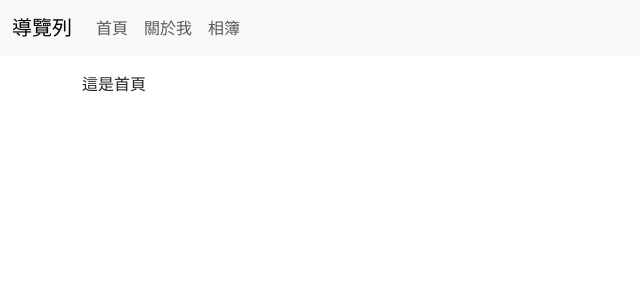
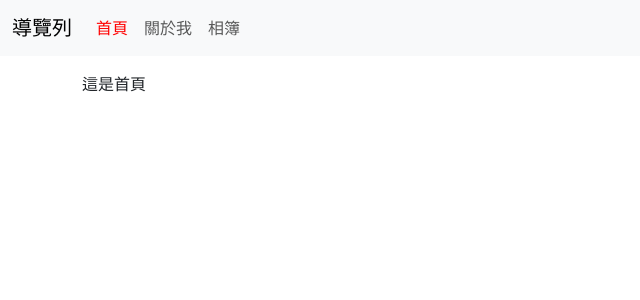
Before and after one commit to steven4program/react-router, a React (Create React App) app: page / in a window 1280 px wide. Shown: the top 300 px of the page, without its empty margins (0-640 px from the left). Built offline with nearby package versions, Linux system fonts and the light colour scheme.

Commit message:
refactor list component & nav link

```diff
--- /dev/null
+++ b/src/components/List.js
@@ -0,0 +1,15 @@
+import { Link } from 'react-router-dom';
+
+export default function List({ list }) {
+	return (
+		<ul>
+			{list.map((item) => {
+				return (
+					<li key={item.id}>
+						<Link to={`/album/${item.id}`}>{item.id}</Link>
+					</li>
+				);
+			})}
+		</ul>
+	);
+}
--- a/src/components/Navbar.js
+++ b/src/components/Navbar.js
@@ -1,4 +1,4 @@
-import { Link } from 'react-router-dom';
+import { NavLink } from 'react-router-dom';
 
 export default function Navbar() {
 	return (
@@ -8,19 +8,37 @@ export default function Navbar() {
 				<div className="collapse navbar-collapse" id="navbarSupportedContent">
 					<ul className="navbar-nav me-auto mb-2 mb-lg-0">
 						<li className="nav-item">
-							<Link className="nav-link" to="/">
+							<NavLink
+								className="nav-link"
+								style={({ isActive }) => {
+									return { color: isActive ? 'red' : '' };
+								}}
+								to="/"
+							>
 								首頁
-							</Link>
+							</NavLink>
 						</li>
 						<li className="nav-item">
-							<Link className="nav-link" to="/about">
+							<NavLink
+								className="nav-link"
+								style={({ isActive }) => {
+									return { color: isActive ? 'red' : '' };
+								}}
+								to="/about"
+							>
 								關於我
-							</Link>
+							</NavLink>
 						</li>
 						<li className="nav-item">
-							<Link className="nav-link" to="/album">
+							<NavLink
+								className="nav-link"
+								style={({ isActive }) => {
+									return { color: isActive ? 'red' : '' };
+								}}
+								to="/album"
+							>
 								相簿
-							</Link>
+							</NavLink>
 						</li>
 					</ul>
 				</div>
--- a/src/pages/AlbumIndex.js
+++ b/src/pages/AlbumIndex.js
@@ -1,13 +1,12 @@
 import { useOutletContext } from 'react-router-dom';
+import List from '../components/List';
 
 export default function AlbumIndex() {
 	const list = useOutletContext();
 	return (
 		<div>
 			這是相簿的首頁
-			{list.map((item) => {
-				return <li key={item.id}>{item.id}</li>;
-			})}
+			<List list={list} />
 		</div>
 	);
 }
--- a/src/pages/AlbumLayout.js
+++ b/src/pages/AlbumLayout.js
@@ -1,6 +1,7 @@
 import { Outlet, Link } from 'react-router-dom';
 import axios from 'axios';
 import { useEffect, useState } from 'react';
+import List from '../components/List';
 
 const api = 'https://api.unsplash.com/search/photos';
 const accessKey = process.env.REACT_APP_UNSPLASH_ACCESS;
@@ -25,13 +26,7 @@ export default function AlbumLayout() {
 				<p>
 					<Link to="search">搜尋頁面</Link>
 				</p>
-				{list.map((item) => {
-					return (
-						<li key={item.id}>
-							<Link to={item.id}>{item.id}</Link>
-						</li>
-					);
-				})}
+				<List list={list} />
 			</div>
 			<div className="col-8">
 				<Outlet context={list} />
--- a/src/pages/AlbumSearch.js
+++ b/src/pages/AlbumSearch.js
@@ -1,6 +1,7 @@
 import { useState, useEffect } from 'react';
 import { Link, useSearchParams } from 'react-router-dom';
 import axios from 'axios';
+import List from '../components/List';
 
 const api = 'https://api.unsplash.com/photos';
 const accessKey = process.env.REACT_APP_UNSPLASH_ACCESS;
@@ -46,13 +47,7 @@ export default function AlbumSearch() {
 					}
 				}}
 			/>
-			{list.map((item) => {
-				return (
-					<li key={item.id}>
-						<Link to={`/album/${item.id}`}>{item.id}</Link>
-					</li>
-				);
-			})}
+			<List list={list} />
 		</>
 	);
 }
```
